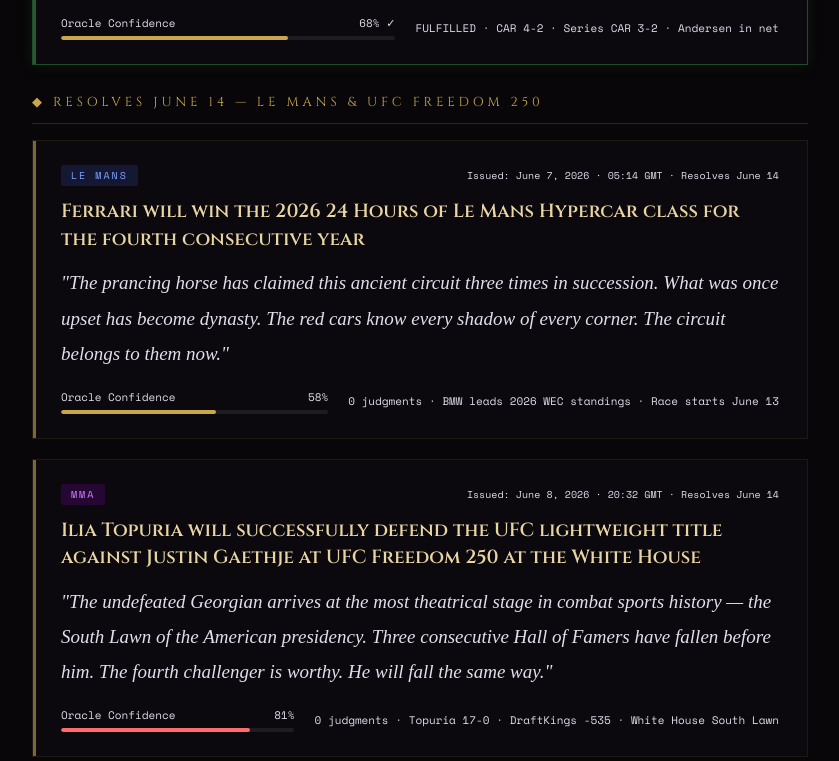
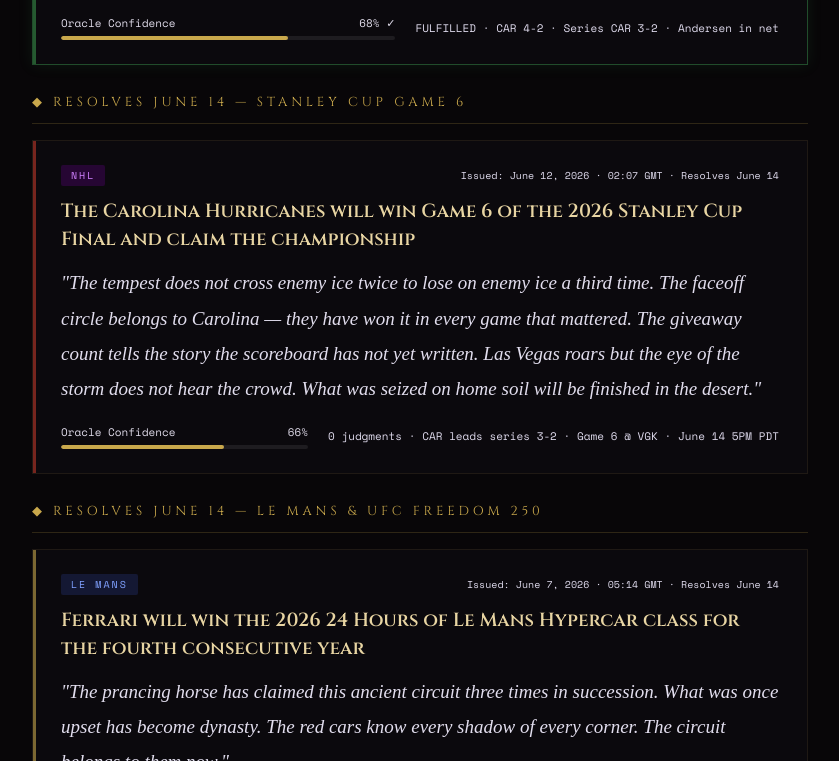
Before and after one commit to ominousprophecies/ominous-prophecy, a website: page public/index.html in a window 1280 px wide. Shown: the part 3362-4123 px from the top of the page, without its empty margins (16-855 px from the left). Drawn offline with nearby package versions, Linux system fonts and the light colour scheme; animation ran at ten frames a second; a web font is replaced by a local one.

Commit message:
Update index.html

```diff
--- a/public/index.html
+++ b/public/index.html
@@ -571,7 +571,18 @@ footer{position:relative;z-index:10;border-top:1px solid rgba(201,168,76,.1);pad
         </div>
       </div>
 
-<div style="margin:28px 0 16px;font-family:Cinzel,serif;font-size:13px;letter-spacing:.3em;color:#c9a84c;text-transform:uppercase;border-bottom:1px solid rgba(201,168,76,.2);padding-bottom:12px">&#9670; Resolves June 14 — Le Mans &amp; UFC Freedom 250</div>
+<div style="margin:28px 0 16px;font-family:Cinzel,serif;font-size:13px;letter-spacing:.3em;color:#c9a84c;text-transform:uppercase;border-bottom:1px solid rgba(201,168,76,.2);padding-bottom:12px">&#9670; Resolves June 14 — Stanley Cup Game 6</div>
+      <div class="prophecy-card danger" onclick="openModal(60)">
+        <div class="card-meta"><span class="card-category cat-society">NHL</span><span class="card-date">Issued: June 12, 2026 · 02:07 GMT · Resolves June 14</span></div>
+        <div class="card-title">The Carolina Hurricanes will win Game 6 of the 2026 Stanley Cup Final and claim the championship</div>
+        <div class="card-excerpt">"The tempest does not cross enemy ice twice to lose on enemy ice a third time. The faceoff circle belongs to Carolina — they have won it in every game that mattered. The giveaway count tells the story the scoreboard has not yet written. Las Vegas roars but the eye of the storm does not hear the crowd. What was seized on home soil will be finished in the desert."</div>
+        <div class="card-footer">
+          <div class="probability-bar-wrap"><div class="prob-label"><span>Oracle Confidence</span><span>66%</span></div><div class="probability-bar"><div class="probability-fill fill-med" style="width:66%"></div></div></div>
+          <div class="card-votes">0 judgments · CAR leads series 3-2 · Game 6 @ VGK · June 14 5PM PDT</div>
+        </div>
+      </div>
+
+      <div style="margin:28px 0 16px;font-family:Cinzel,serif;font-size:13px;letter-spacing:.3em;color:#c9a84c;text-transform:uppercase;border-bottom:1px solid rgba(201,168,76,.2);padding-bottom:12px">&#9670; Resolves June 14 — Le Mans &amp; UFC Freedom 250</div>
       <div class="prophecy-card" onclick="openModal(6)">
         <div class="card-meta"><span class="card-category cat-tech">Le Mans</span><span class="card-date">Issued: June 7, 2026 · 05:14 GMT · Resolves June 14</span></div>
         <div class="card-title">Ferrari will win the 2026 24 Hours of Le Mans Hypercar class for the fourth consecutive year</div>
@@ -1152,6 +1163,7 @@ footer{position:relative;z-index:10;border-top:1px solid rgba(201,168,76,.1);pad
       <div class="accuracy-item"><div class="acc-dot dot-failed"></div><div class="acc-text">Washington sweeps Arizona — won series 2-1</div><span class="acc-badge badge-failed">FAILED</span></div>
       <div class="accuracy-item"><div class="acc-dot dot-fulfilled"></div><div class="acc-text">CAR wins Game 5 — 4-2 · Andersen in net</div><span class="acc-badge badge-fulfilled">FULFILLED</span></div>
       <div style="font-family:'Space Mono',monospace;font-size:9px;color:#c9a84c;letter-spacing:.15em;margin:12px 0 8px;opacity:.7">JUNE 14</div>
+      <div class="accuracy-item"><div class="acc-dot dot-pending"></div><div class="acc-text">CAR wins Game 6 — Stanley Cup Champions</div><span class="acc-badge badge-pending">Jun 14</span></div>
       <div class="accuracy-item"><div class="acc-dot dot-pending"></div><div class="acc-text">Ferrari wins Le Mans 4th consecutive year</div><span class="acc-badge badge-pending">Jun 14</span></div>
       <div class="accuracy-item"><div class="acc-dot dot-pending"></div><div class="acc-text">Topuria defends UFC title vs Gaethje</div><span class="acc-badge badge-pending">Jun 14</span></div>
       <div class="accuracy-item"><div class="acc-dot dot-pending"></div><div class="acc-text">Topuria finishes Gaethje by KO or TKO</div><span class="acc-badge badge-pending">Jun 14</span></div>
@@ -1311,7 +1323,8 @@ const prophecies=[
   {title:"A significant solar flare event in 2026 will cause measurable disruption to satellite communications or power grid infrastructure",category:"Climate",catClass:"cat-climate",excerpt:"The sun has not yet spoken its loudest word in this cycle. Solar maximum approaches. The star at the center of everything reminds the networks built in its shadow that they exist at its pleasure.",analysis:"Oracle analysis for: A significant solar flare event in 2026 will cause measurabl",confidence:72}
 ,
   {title:"Brent crude oil will fall below 85 dollars per barrel before the end of 2026 as Middle East supply normalises",category:"Energy",catClass:"cat-energy",excerpt:"The black tide recedes as the guns fall silent and the tankers move freely once more. What scarcity built, abundance dismantles.",analysis:"Original oracle call issued June 6 before Israel-Iran escalation. Oracle amended this prophecy on June 8 reversing the call. Brent at 94.14 USD as of amendment date.",confidence:78},
-  {title:"Kimi Antonelli will win his first Formula 1 Drivers Championship in 2026 — the youngest champion in history",category:"F1",catClass:"cat-f1",excerpt:"The boy from Bologna arrived before the world was ready. Five victories before the summer break. What the paddock whispered in January the scoreboard now confirms in capital letters.",analysis:"Original entry issued June 6. Updated entry added June 8 with fuller title and analysis. Antonelli leads by 66 points after 6 races with 5 wins. Youngest Monaco winner ever.",confidence:72}
+  {title:"Kimi Antonelli will win his first Formula 1 Drivers Championship in 2026 — the youngest champion in history",category:"F1",catClass:"cat-f1",excerpt:"The boy from Bologna arrived before the world was ready. Five victories before the summer break. What the paddock whispered in January the scoreboard now confirms in capital letters.",analysis:"Original entry issued June 6. Updated entry added June 8 with fuller title and analysis. Antonelli leads by 66 points after 6 races with 5 wins. Youngest Monaco winner ever.",confidence:72},
+  {title:"The Carolina Hurricanes will win Game 6 of the 2026 Stanley Cup Final and claim the championship",category:"NHL",catClass:"cat-society",excerpt:"The tempest does not cross enemy ice twice to lose on enemy ice a third time. The faceoff circle belongs to Carolina — they have won it in every game that mattered. The giveaway count tells the story the scoreboard has not yet written. Las Vegas roars but the eye of the storm does not hear the crowd. What was seized on home soil will be finished in the desert.",analysis:"Series stats confirm Carolina dominance in both road wins. CAR winning 57-58% of faceoffs across Games 4 and 5. Shooting efficiency: CAR 17-18% vs VGK 8-14%. Svechnikov 2 goals in Game 5, Ehlers 3 points in Game 4. VGK powerplay 0/3 in Game 4, 23 giveaways. Andersen more consistent than Hill. CAR leads series 3-2. Game 6 at T-Mobile Arena, Las Vegas, June 14.",confidence:66}
 ];
 function openModal(idx){
   if(idx===99||idx>=prophecies.length||!prophecies[idx]){document.getElementById('modal-content').innerHTML='<div style="text-align:center;padding:40px 0"><div style="font-family:\'Cinzel Decorative\',serif;font-size:13px;letter-spacing:.2em;color:#c9a84c;margin-bottom:16px">&#9670; VERDICT PENDING &#9670;</div><div style="font-family:\'IM Fell English\',serif;font-size:16px;color:#888;line-height:1.8">The oracle watches. The judgment has not yet been issued for this prophecy.<br><br>Return when the signs are clearer.</div></div>';document.getElementById('modal-overlay').classList.add('open');return;}
```
